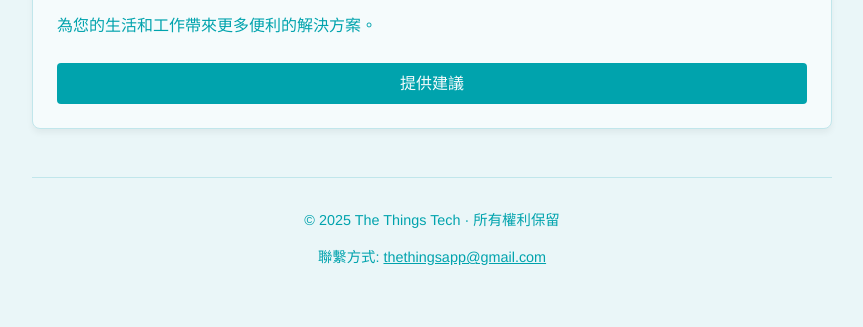
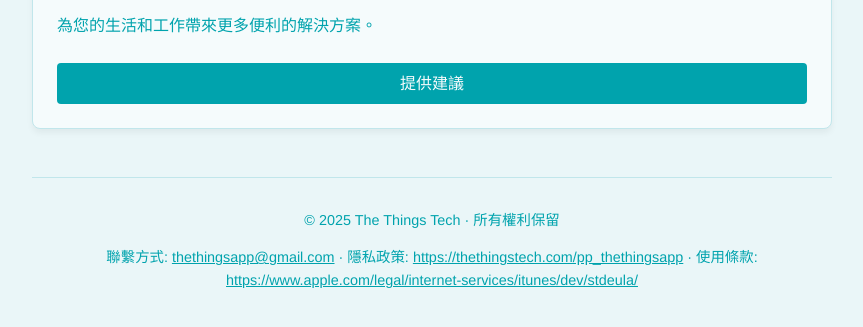
Before and after one commit to thethingsapp/thethingsapp.github.io, a plain HTML site: page index.html in a window 1280 px wide. Shown: the part 2612-2939 px from the top of the page, without its empty margins (208-1071 px from the left). Drawn offline with Linux system fonts and the light colour scheme.

Commit message:
Add privacy policy and terms of service links

```diff
--- a/index.html
+++ b/index.html
@@ -263,7 +263,7 @@
 
         <footer>
             <p>© 2025 The Things Tech · 所有權利保留</p>
-            <p>聯繫方式: <a href="mailto:thethingsapp@gmail.com" style="color: var(--secondary);">thethingsapp@gmail.com</a></p>
+            <p>聯繫方式: <a href="mailto:thethingsapp@gmail.com" style="color: var(--secondary);">thethingsapp@gmail.com</a> · 隱私政策: <a href="https://thethingstech.com/pp_thethingsapp" style="color: var(--secondary);">https://thethingstech.com/pp_thethingsapp</a> · 使用條款: <a href="https://www.apple.com/legal/internet-services/itunes/dev/stdeula/" style="color: var(--secondary);">https://www.apple.com/legal/internet-services/itunes/dev/stdeula/</a></p>
         </footer>
     </div>
 </body>
```
